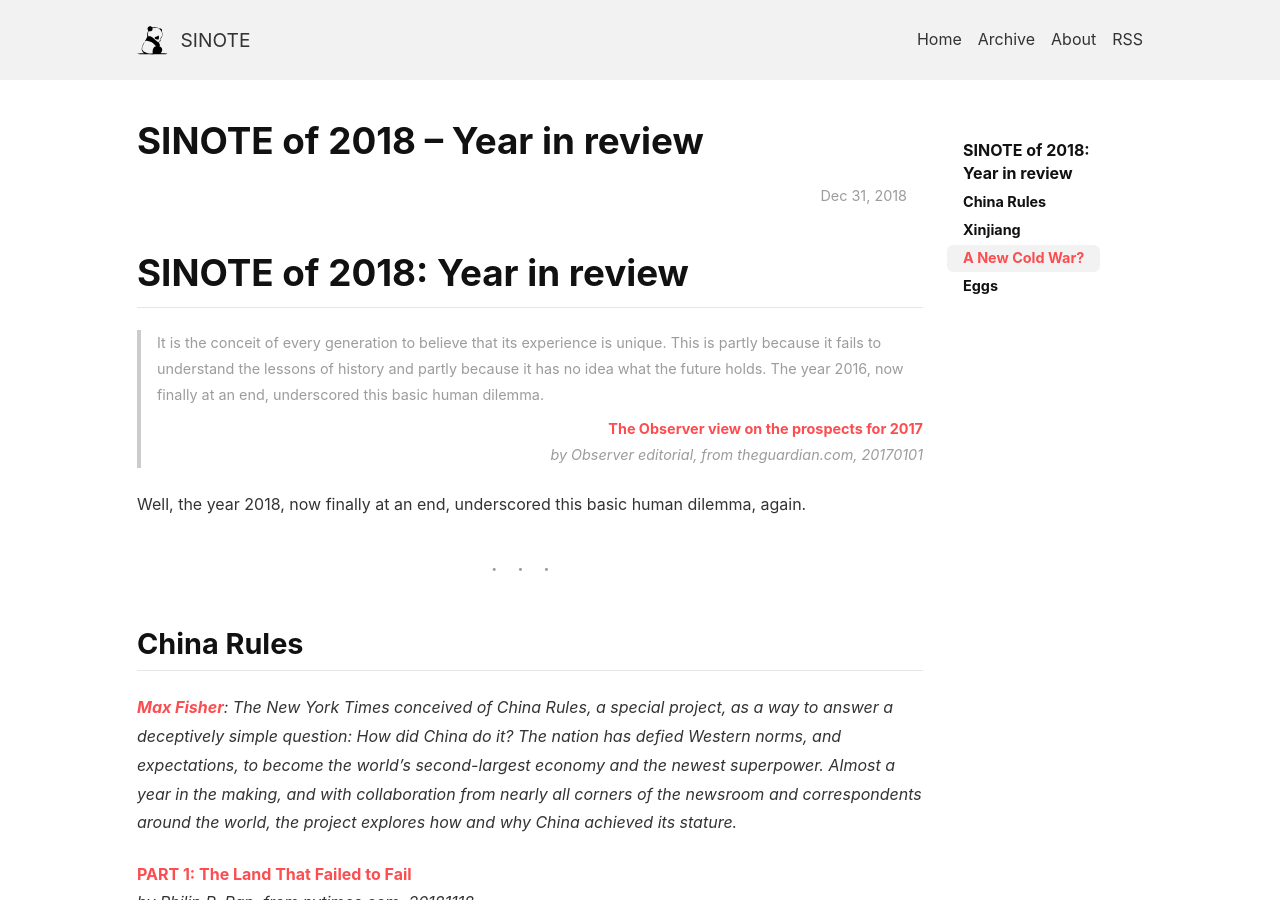
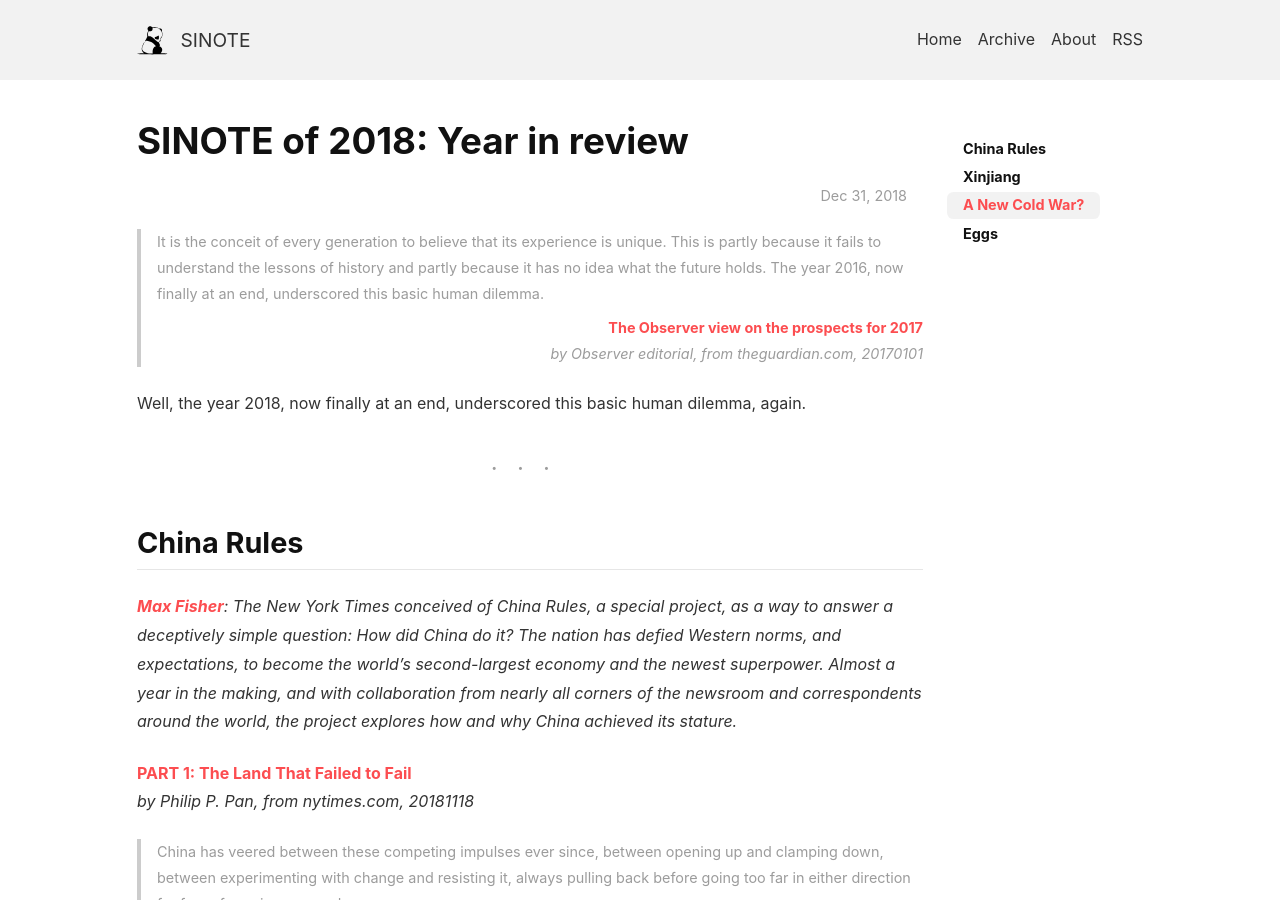
Before and after one commit to sinote86/sinote86.github.io, a Jekyll site: the page built from _posts/2018-12-31-SINOTE-of-2018-Year-in-review.md, in a window 1280 px wide and 900 px high. Built offline with Jekyll 4.4.1, drawn with Linux system fonts in a browser that asks for light colours; nearby versions of some CDN libraries.

Commit message:
Update 2018-12-31-SINOTE-of-2018-Year-in-review.md

```diff
--- a/_posts/2018-12-31-SINOTE-of-2018-Year-in-review.md
+++ b/_posts/2018-12-31-SINOTE-of-2018-Year-in-review.md
@@ -1,9 +1,7 @@
 ---
 layout: post
-title: SINOTE of 2018 – Year in review
+title: "SINOTE of 2018: Year in review"
 ---
-
-# SINOTE of 2018: Year in review
 
 > It is the conceit of every generation to believe that its experience is unique. This is partly because it fails to understand the lessons of history and partly because it has no idea what the future holds. The year 2016, now finally at an end, underscored this basic human dilemma.
 >
@@ -12,8 +10,6 @@ title: SINOTE of 2018 – Year in review
 Well, the year 2018, now finally at an end, underscored this basic human dilemma, again.
 
 ---
-
-
 
 ## China Rules
 
@@ -55,8 +51,6 @@ Well, the year 2018, now finally at an end, underscored this basic human dilemma
 > Harking back to his session with Mr. Bannon, Mr. Kissinger added, “I cannot guarantee that that will be the result.”
 
 ---
-
-
 
 ## Xinjiang
 
@@ -107,8 +101,6 @@ Well, the year 2018, now finally at an end, underscored this basic human dilemma
 > "Domestically I don't think the Uighur culture will survive." China now acknowledges the existence of mass indoctrination camps in Xinjiang - which it calls 'vocational training centres' - after months of denial. Its latest propaganda campaign showcases Uighurs inside the camps thanking the Party for teaching them skills and saving them from Islamic extremism. In this episode, Louisa and Graeme are joined by Nury Turkel, chairman of the Uyghur Human Rights Project, and James Leibold of La Trobe University to explore the reasons behind the Communist Party’s about-face. The traditional Uighur way of life now faces an existential threat inside Chinese borders, both through standardisation campaigns and the despatch of a million (largely Han Chinese) citizens into Uighur homes.
 
 ---
-
-
 
 ## A New Cold War?
 
@@ -169,8 +161,6 @@ Well, the year 2018, now finally at an end, underscored this basic human dilemma
 >
 
 ---
-
-
 
 ## Eggs
 
```
